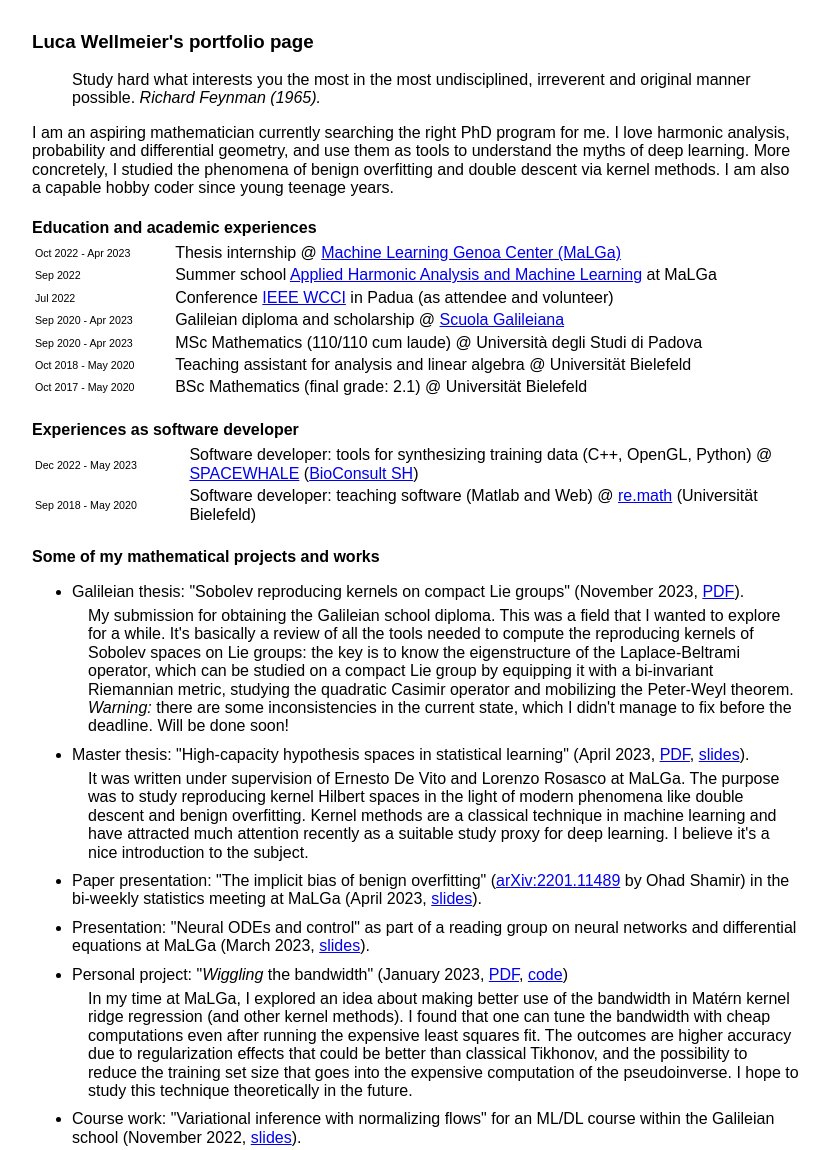
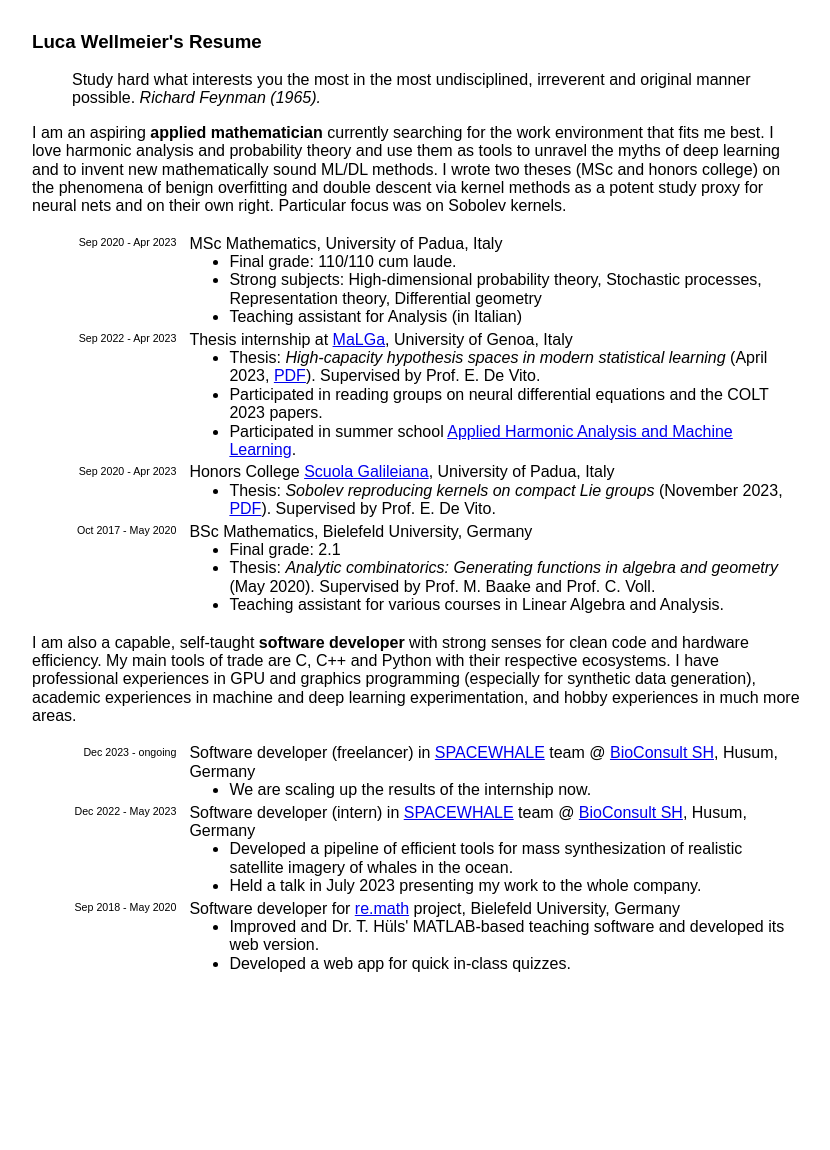
Before and after one commit to lucw0/lucw0.github.io, a plain HTML site: page index.html in a window 1280 px wide. Shown: the whole page, without its empty margins (224-1054 px from the left). After the commit the page ends 988 px from the top, so only its background shows below. Drawn offline with Linux system fonts and the light colour scheme.

Commit message:
update as resume

```diff
--- a/index.html
+++ b/index.html
@@ -11,7 +11,7 @@
 <body>
 <main>
 
-<h3>Luca Wellmeier's portfolio page</h3>
+<h3>Luca Wellmeier's Resume</h3>
 
 <blockquote>
 Study hard what interests you the most in the most undisciplined, irreverent and original manner possible.
@@ -19,144 +19,150 @@ Study hard what interests you the most in the most undisciplined, irreverent and
 </blockquote>
 
 <p>
-  I am an aspiring mathematician currently
-  searching the right PhD program for me.
-  I love harmonic analysis, probability and
-  differential geometry,
-  and use them as tools to understand
-  the myths of deep learning.
-  More concretely, I studied the phenomena of
+  I am an aspiring <strong>applied mathematician</strong>
+  currently searching for the work environment that
+  fits me best.
+  I love harmonic analysis and probability theory
+  and use them as tools to unravel
+  the myths of deep learning and
+  to invent new mathematically sound
+  ML/DL methods.
+  I wrote two theses (MSc and honors college)
+  on the phenomena of
   benign overfitting and double descent
-  via kernel methods.
-  I am also a capable hobby coder since young
-  teenage years.
+  via kernel methods as a potent study proxy
+  for neural nets and on their own right.
+  Particular focus was on Sobolev kernels.
 </p>
 
-<h4>Education and academic experiences</h4>
 <table>
   <tr>
-    <td>Oct 2022 - Apr 2023</td>
-    <td>Thesis internship
-      @ <a href="https://malga.unige.it/">Machine Learning Genoa Center (MaLGa)</a></td>
+    <td class="period">Sep 2020 - Apr 2023</td>
+    <td>
+      MSc Mathematics, University of Padua, Italy
+      <ul>
+        <li>Final grade: 110/110 cum laude.</li>
+        <li>
+          Strong subjects:
+          High-dimensional probability theory,
+          Stochastic processes,
+          Representation theory,
+          Differential geometry
+        </li>
+        <li>Teaching assistant for Analysis (in Italian)</li>
+      </ul>
+    </td>
   </tr>
   <tr>
-    <td>Sep 2022</td>
-    <td>Summer school
-      <a href="https://malga.unige.it/education/schools/ahaml2022">Applied Harmonic Analysis and Machine Learning</a>
-      at MaLGa</td>
+    <td class="period">Sep 2022 - Apr 2023</td>
+    <td>
+      Thesis internship at
+      <a href="https://malga.unige.it/">MaLGa</a>,
+      University of Genoa, Italy
+      <ul>
+        <li>
+          Thesis:
+          <em>High-capacity hypothesis spaces in modern statistical learning</em>
+          (April 2023, <a href="files/mscthesis-v1.pdf">PDF</a>).
+          Supervised by Prof. E. De Vito.
+        </li>
+        <li>
+          Participated in reading groups on neural differential equations and the COLT 2023 papers.
+        </li>
+        <li>
+          Participated in summer school
+          <a href="https://malga.unige.it/education/schools/ahaml2022">Applied Harmonic Analysis and Machine Learning</a>.
+        </li>
+      </ul>
+    </td>
   </tr>
   <tr>
-    <td>Jul 2022</td>
-    <td>Conference <a href="https://wcci2022.org/">IEEE WCCI</a> in Padua (as attendee and volunteer)</td>
+    <td class="period">Sep 2020 - Apr 2023</td>
+    <td>
+      Honors College <a href="https://scuolagalileiana.unipd.it/">Scuola Galileiana</a>, University of Padua, Italy
+      <ul>
+        <li>
+          Thesis:
+          <em>Sobolev reproducing kernels on compact Lie groups</em>
+          (November 2023, <a href="files/galithesis-v1.pdf">PDF</a>).
+          Supervised by Prof. E. De Vito.
+        </li>
+      </ul>
+    </td>
   </tr>
   <tr>
-    <td>Sep 2020 - Apr 2023</td>
-    <td>Galileian diploma and scholarship
-      @ <a href="https://scuolagalileiana.unipd.it/">Scuola Galileiana</a></td>
-  </tr>
-  <tr>
-    <td>Sep 2020 - Apr 2023</td>
-    <td>MSc Mathematics (110/110 cum laude)
-      @ Università degli Studi di Padova</td>
-  </tr>
-  <tr>
-    <td>Oct 2018 - May 2020</td>
-    <td>Teaching assistant for analysis and linear algebra
-      @ Universität Bielefeld</td>
-  </tr>
-  <tr>
-    <td>Oct 2017 - May 2020</td>
-    <td>BSc Mathematics (final grade: 2.1)
-      @ Universität Bielefeld</td>
+    <td class="period">Oct 2017 - May 2020</td>
+    <td>
+      BSc Mathematics, Bielefeld University, Germany
+      <ul>
+        <li>Final grade: 2.1</li>
+        <li>
+          Thesis:
+          <em>Analytic combinatorics: Generating functions in algebra and geometry</em>
+          (May 2020).
+          Supervised by Prof. M. Baake and Prof. C. Voll.
+        </li>
+        <li>Teaching assistant for various courses in Linear Algebra and Analysis.</li>
+      </ul>
+    </td>
   </tr>
 </table>
 
-<h4>Experiences as software developer</h4>
+<p>
+  I am also a capable, self-taught
+  <strong>software developer</strong>
+  with strong senses for clean code
+  and hardware efficiency.
+  My main tools of trade are C, C++ and Python with
+  their respective ecosystems.
+  I have professional experiences
+  in GPU and graphics programming
+  (especially for synthetic data generation),
+  academic experiences in machine and
+  deep learning experimentation,
+  and hobby experiences in much more areas.
+</p>
+
 <table>
   <tr>
-    <td>Dec 2022 - May 2023</td>
-    <td>Software developer: tools for synthesizing training data (C++, OpenGL, Python)
-      @ <a href="https://www.bioconsult-sh.de/en/services/spacewhale">SPACEWHALE</a> (<a href="https://www.bioconsult-sh.de/">BioConsult SH</a>)</td>
+    <td class="period">Dec 2023 - ongoing</td>
+    <td>
+      Software developer (freelancer) in
+      <a href="https://www.bioconsult-sh.de/en/services/spacewhale">SPACEWHALE</a> team
+      @ <a href="https://www.bioconsult-sh.de/">BioConsult SH</a>, Husum, Germany
+      <ul>
+        <li>We are scaling up the results of the internship now.</li>
+      </ul>
+    </td>
   </tr>
   <tr>
-    <td>Sep 2018 - May 2020</td>
-    <td>Software developer: teaching software (Matlab and Web)
-      @ <a href="https://www.math.uni-bielefeld.de/~einsteigen/remathweb/">re.math</a> (Universität Bielefeld)</td>
+    <td class="period">Dec 2022 - May 2023</td>
+    <td>
+      Software developer (intern) in
+      <a href="https://www.bioconsult-sh.de/en/services/spacewhale">SPACEWHALE</a> team
+      @ <a href="https://www.bioconsult-sh.de/">BioConsult SH</a>, Husum, Germany
+      <ul>
+        <li>Developed a pipeline of efficient tools for mass synthesization of realistic satellite imagery of whales in the ocean.</li>
+        <li>Held a talk in July 2023 presenting my work to the whole company.</li>
+      </ul>
+    </td>
+  </tr>
+  <tr>
+    <td class="period">Sep 2018 - May 2020</td>
+    <td>
+      Software developer for <a href="https://www.math.uni-bielefeld.de/~einsteigen/remathweb/">re.math</a> project, Bielefeld University, Germany
+      <ul>
+        <li>
+          Improved and Dr. T. Hüls' MATLAB-based teaching software
+          and developed its web version.
+        </li>
+        <li>
+          Developed a web app for quick in-class quizzes.</li>
+        </li>
+      </ul>
+    </td>
   </tr>
 </table>
-
-<h4>Some of my mathematical projects and works</h4>
-<ul>
-  <li>Galileian thesis: "Sobolev reproducing kernels on compact Lie groups"
-    (November 2023,
-      <a href="files/galithesis-v1.pdf">PDF</a>).
-    <p>
-      My submission for obtaining the Galileian school diploma.
-      This was a field that I wanted to explore for a while.
-      It's basically a review of all the tools needed to compute
-      the reproducing kernels of Sobolev spaces on Lie groups:
-      the key is to know the eigenstructure of the Laplace-Beltrami
-      operator,
-      which can be studied on a compact Lie group by equipping it
-      with a bi-invariant Riemannian metric, studying the
-      quadratic Casimir operator and mobilizing the Peter-Weyl theorem.
-      <em>Warning:</em> there are some inconsistencies in the current state,
-      which I didn't manage to fix before the deadline. Will be done soon!
-    </p>
-  </li>
-  <li>Master thesis: "High-capacity hypothesis spaces in statistical learning"
-    (April 2023,
-      <a href="files/mscthesis-v1.pdf">PDF</a>,
-      <a href="files/mscthesis-slides.pdf">slides</a>).
-    <p>
-      It was written under supervision of Ernesto De Vito and Lorenzo Rosasco at MaLGa.
-      The purpose was to study reproducing kernel Hilbert spaces
-      in the light of modern phenomena like double descent and benign overfitting.
-      Kernel methods are a classical technique in machine learning and have
-      attracted much attention recently as a suitable study proxy for deep learning.
-      I believe it's a nice introduction to the subject.
-    </p>
-  </li>
-  <li>
-    Paper presentation: "The implicit bias of benign overfitting"
-    (<a href="https://arxiv.org/abs/2201.11489">arXiv:2201.11489</a> by Ohad Shamir)
-    in the bi-weekly statistics meeting at MaLGa
-    (April 2023, <a href="files/shamir-benignoverfitting-implicitbias.pdf">slides</a>).
-  </li>
-  <li>
-    Presentation: "Neural ODEs and control" as part of
-    a reading group on neural networks and differential
-    equations at MaLGa
-    (March 2023, <a href="files/nodes-control.pdf">slides</a>).
-  </li>
-  <li>
-    Personal project: "<em>Wiggling</em> the bandwidth"
-      (January 2023,
-        <a href="files/wiggle.pdf">PDF</a>,
-        <a href="https://github.com/lucw0/wiggle-bandwidth">code</a>)
-    <p>
-      In my time at MaLGa, I explored an idea about making better use of the bandwidth
-      in Matérn kernel ridge regression (and other kernel methods).
-      I found that one can tune the bandwidth with
-      cheap computations even after running the expensive
-      least squares fit.
-      The outcomes are
-      higher accuracy due to regularization effects that could be
-      better than classical Tikhonov,
-      and the possibility to reduce the training set size
-      that goes into the expensive computation of the
-      pseudoinverse.
-      I hope to study this technique theoretically in
-      the future.
-    </p>
-  </li>
-  <li>
-    Course work:
-    "Variational inference with normalizing flows"
-    for an ML/DL course within the Galileian school
-    (November 2022, <a href="files/normalizing-flows.pdf">slides</a>).
-  </li>
-</ul>
 
 </main>
 </body>
--- a/style.css
+++ b/style.css
@@ -20,8 +20,22 @@ h4 {
   margin-bottom: 4px;
 }
 
-td {
+tr td {
   padding-right: 10px;
+  vertical-align:top;
+}
+.period {
+  font-size: 8pt;
+  padding-top: 2pt; /* to compensate for the default 12pt font */
+  width: 20%;
+  min-width: 95px;
+  text-align: right;
+}
+td ul {
+  margin: 0;
+}
+td ul li {
+  margin: 0;
 }
 
 li {
@@ -32,9 +46,3 @@ li p {
   margin-left: 16px;
   margin-bottom: 0px;
 }
-
-td:nth-child(1) {
-  font-size: 8pt;
-  width: 20%;
-  min-width: 85px;
-}
```
